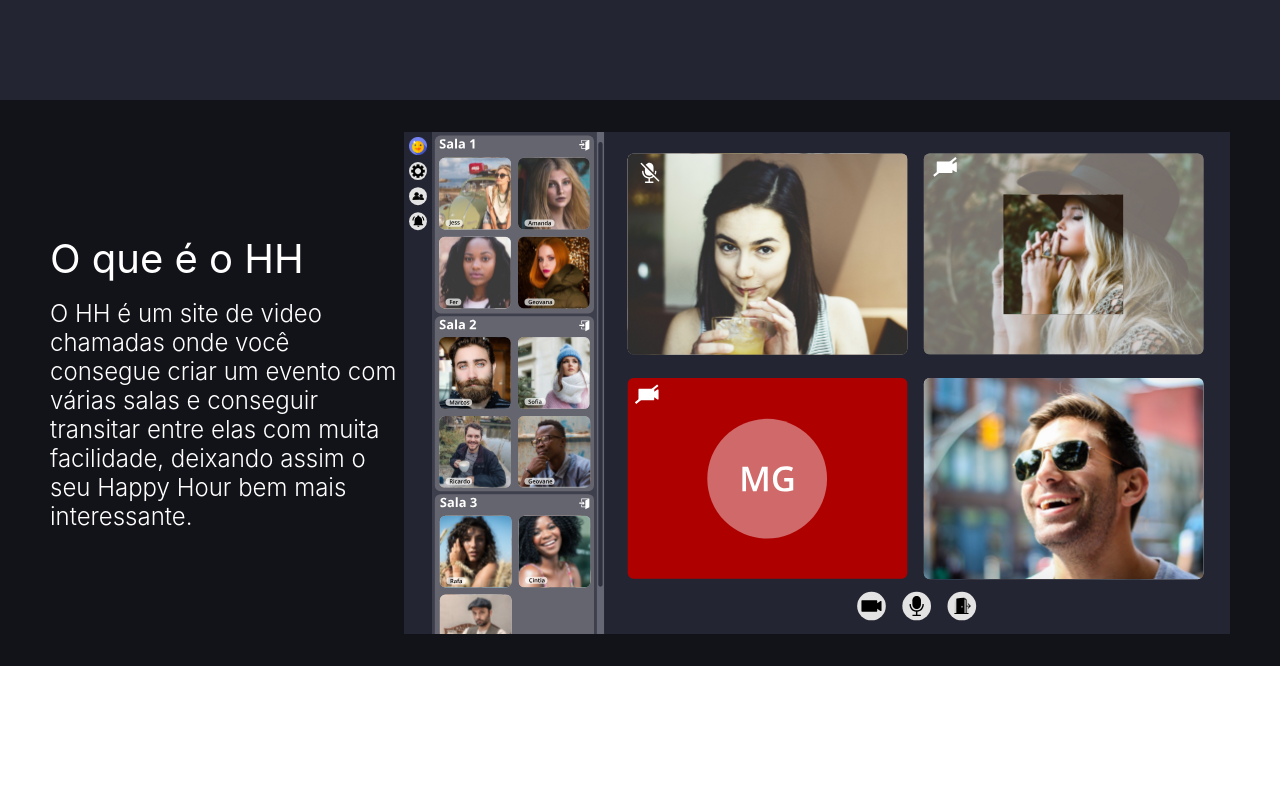
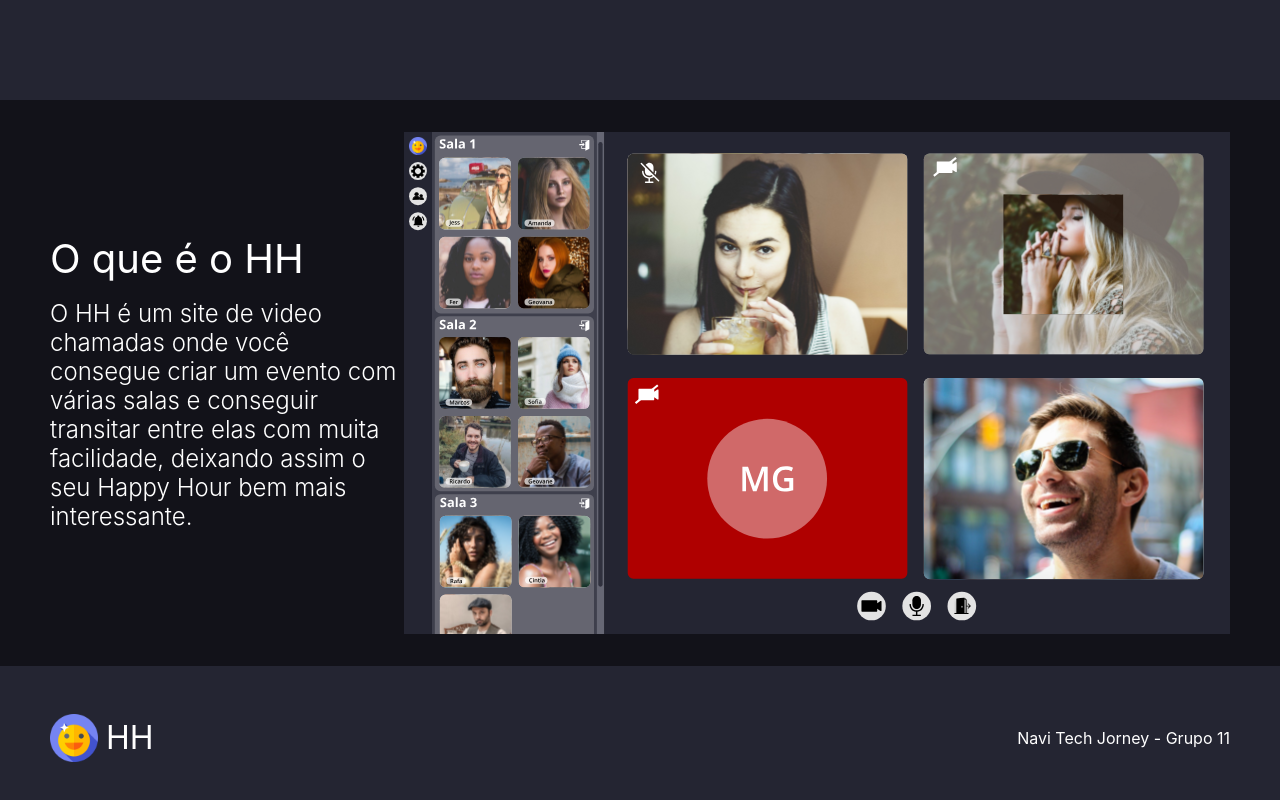
Before and after one commit to Navi-jorney-grupo-11/front-end, a Next.js app: page / in a window 1280 px wide. Shown: the part 644-1444 px from the top of the page. Before the commit the page ends 1310 px from the top, so only its background shows below. Built offline with nearby package versions, Linux system fonts and the light colour scheme.

Commit message:
feat(footer): created the footer component

```diff
--- /dev/null
+++ b/components/Footer/index.js
@@ -0,0 +1,47 @@
+import styled, { css } from 'styled-components';
+import { below } from '../../styles/media';
+
+import Center from '../Center';
+
+export default function Footer() {
+    return (
+        <Center>
+            <Container>
+                <div className="nameContainer">
+                    <img src="./smileys.png" alt="logo" />
+                    <h1>HH</h1>
+                </div>
+                <p>Navi Tech Jorney - Grupo 11</p>
+            </Container>
+        </Center>
+    )
+}
+
+const Container = styled.div`
+    padding: 3rem 0;
+    display: flex;
+    align-items: center;
+    justify-content: space-between;
+
+    .nameContainer {
+        display: flex;
+        align-items: center;
+
+        h1 {
+            font-weight: 400;
+            margin-right: 1rem;
+        }
+
+        img {
+            height: 3rem;
+            width: 3rem;
+            margin-right: 0.5rem;
+        }
+    }
+    ${below(
+        'md',
+        css`
+            padding: 3rem 1rem;
+        `
+    )}
+`;
--- a/pages/index.js
+++ b/pages/index.js
@@ -2,6 +2,7 @@ import styled from 'styled-components';
 
 import Header from '../components/Header';
 import What from '../components/Home/What';
+import Footer from '../components/Footer';
 
 export default function Home() {
   return (
@@ -11,6 +12,7 @@ export default function Home() {
         <h1>HH um jeito tecnológico de fazer um <span>Happy Hour</span></h1>
       </Hero>
       <What />
+      <Footer />
     </Wrapper>
 
   )
```
